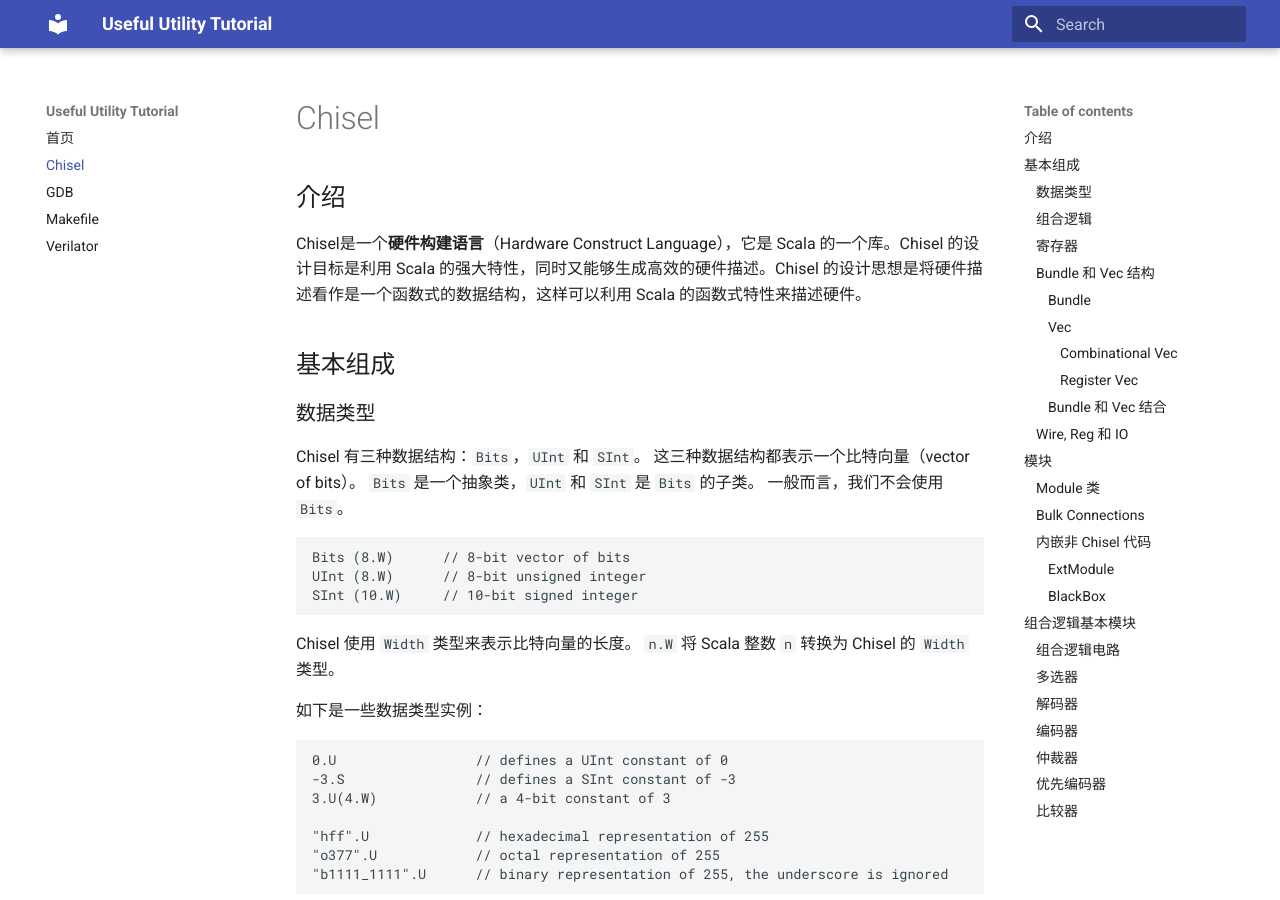
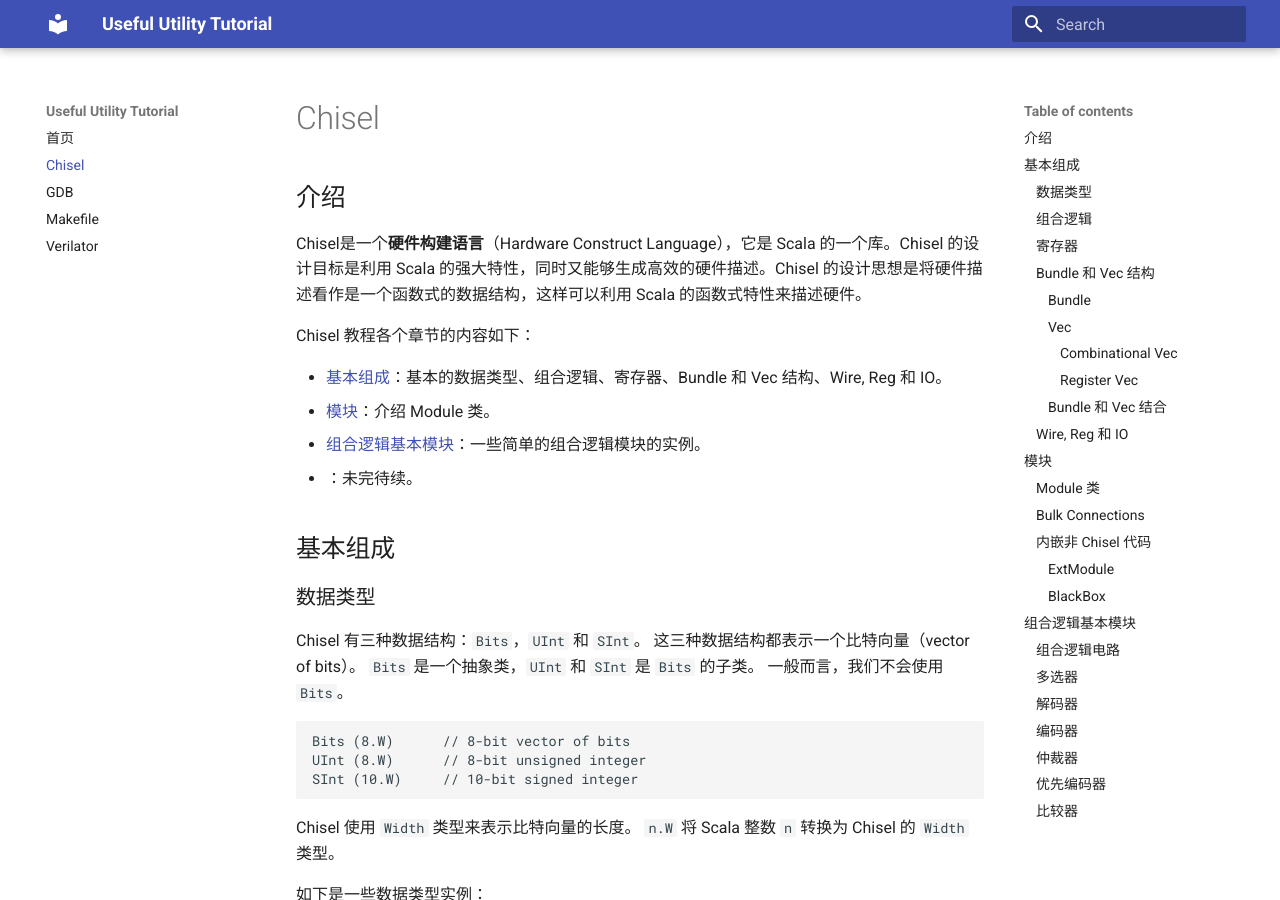
Before and after one commit to Siris-Limx/useful-utility-tutorial, an MkDocs documentation site: the page built from docs/Chisel.md, in a window 1280 px wide and 900 px high. Built offline with MkDocs 1.6.1 and Material for MkDocs 9.7.7, drawn with Linux system fonts in a browser that asks for light colours.

Commit message:
add content in Chisel part

````diff
--- a/docs/Chisel.md
+++ b/docs/Chisel.md
@@ -1,6 +1,13 @@
 ## 介绍
 
 Chisel是一个**硬件构建语言**（Hardware Construct Language），它是 Scala 的一个库。Chisel 的设计目标是利用 Scala 的强大特性，同时又能够生成高效的硬件描述。Chisel 的设计思想是将硬件描述看作是一个函数式的数据结构，这样可以利用 Scala 的函数式特性来描述硬件。
+
+Chisel 教程各个章节的内容如下：
+
+- [基本组成](#基本组成)：基本的数据类型、组合逻辑、寄存器、Bundle 和 Vec 结构、Wire, Reg 和 IO。
+- [模块](#模块)：介绍 Module 类。
+- [组合逻辑基本模块](#组合逻辑基本模块)：一些简单的组合逻辑模块的实例。
+- []()：未完待续。
 
 ## 基本组成
 
@@ -98,7 +105,7 @@
 cntReg := Mux(cntReg === 9.U, 0.U, cntReg + 1.U)
 ```
 
-> 有关 `Mux` 的介绍，请参考[多选器](###多选器)。
+> 有关 `Mux` 的介绍，请参考[多选器](#多选器)。
 
 ### Bundle 和 Vec 结构
 
````
Also changed, not shown: docs/index.md (+6 -2 lines).
